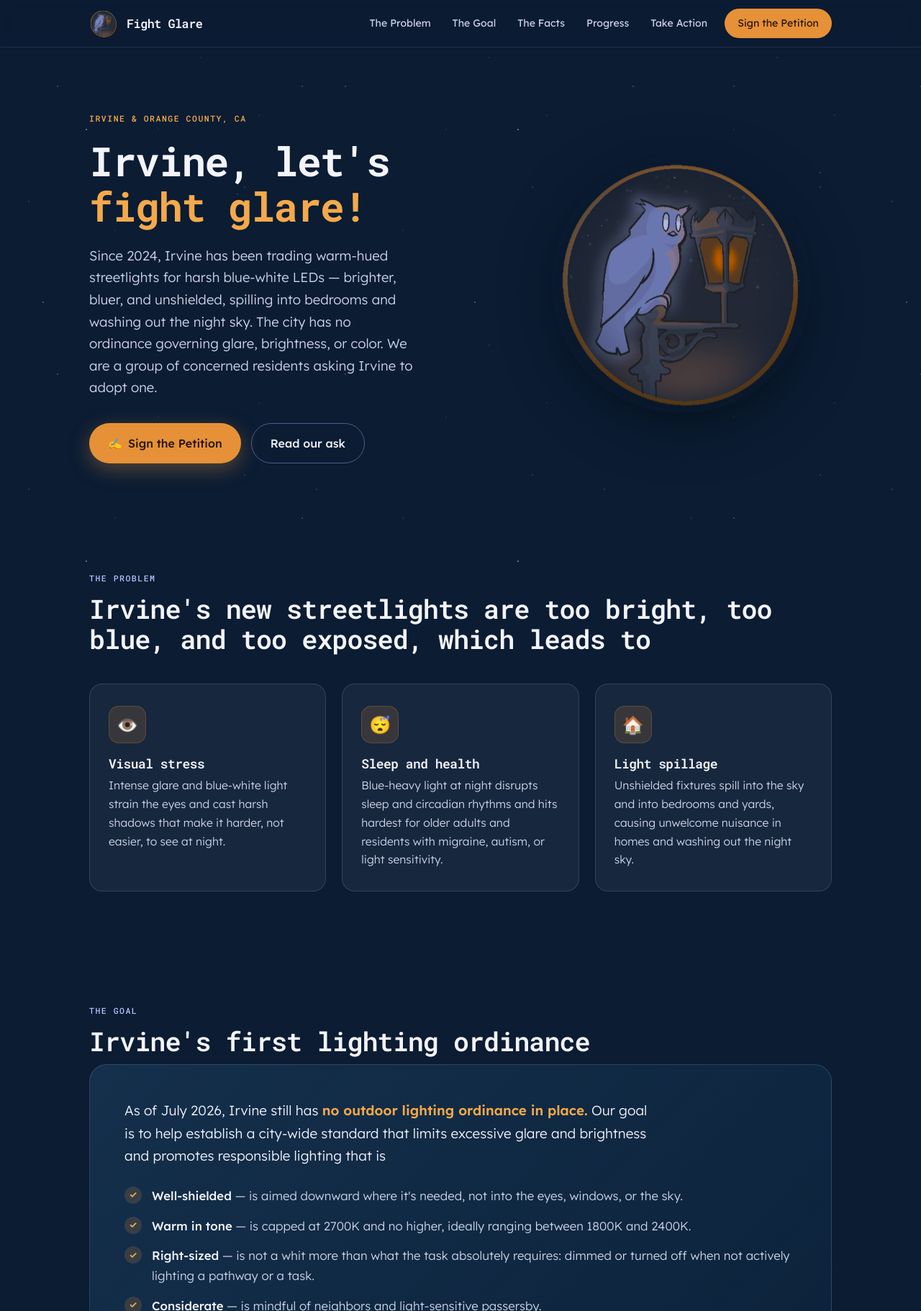
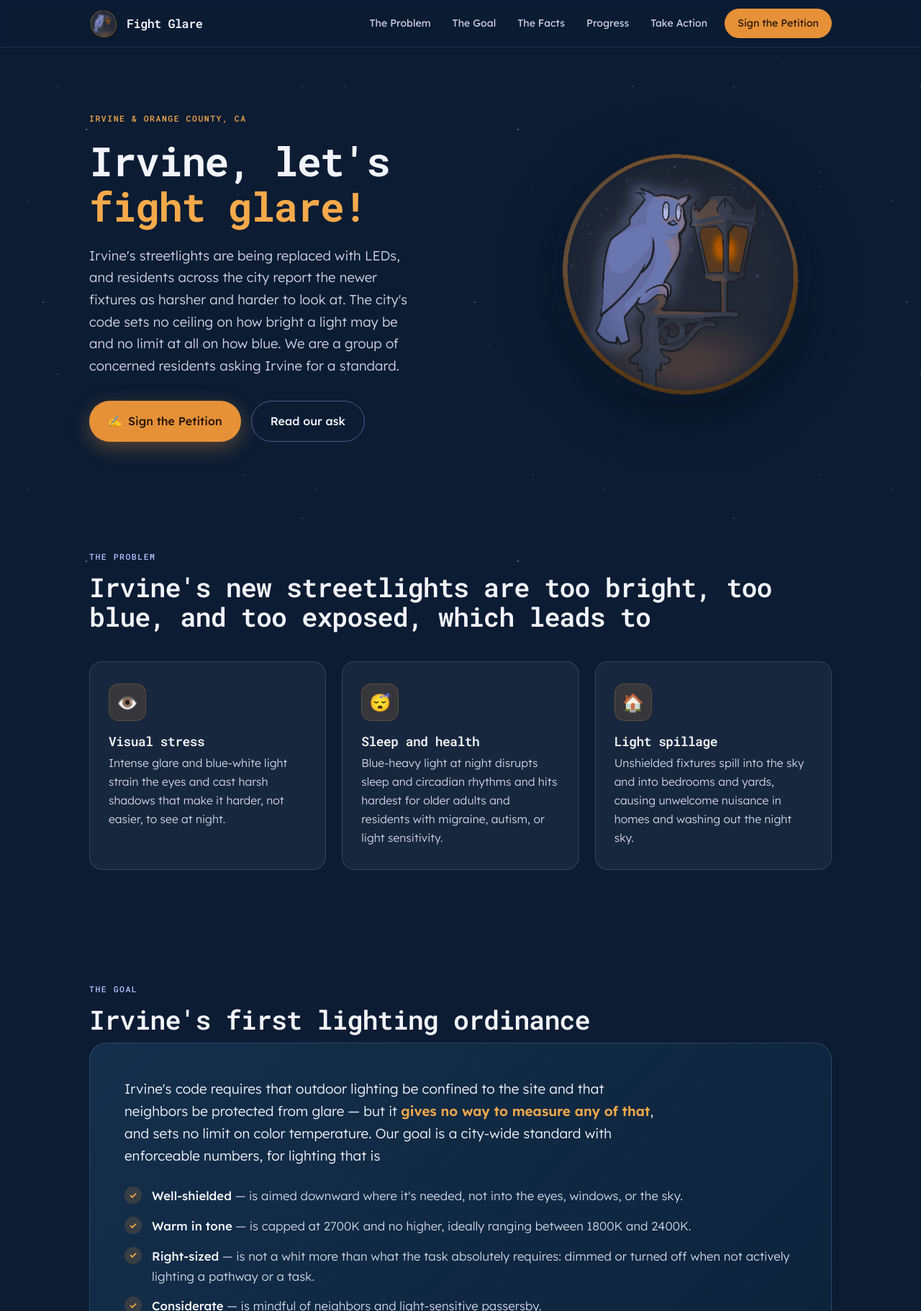
Before and after one commit to arphysics/fight_glare_movement, a plain HTML site: page index.html in a window 1280 px wide. Shown: the top 1822 px of the page at 72% size. Drawn offline with Linux system fonts and the light colour scheme.

Commit message:
Stop claiming Irvine has no lighting ordinance
The fact-check found Irvine Zoning Ordinance § 3-16-1 (Ord. 92-3, 1992):
"Outdoor lighting shall be designed and installed so that all direct rays
are confined to the site and adjacent properties are protected from glare."
That is an ordinance governing glare. The Security Code also sets MINIMUM
illuminance levels, so brightness is regulated too — just with a floor and
no ceiling. Only the colour claim survived: no CCT limit appears anywhere.

The claim appeared in three places — og:description, hero lead, goal panel —
and each is now worded to be true whether or not § 3-16-1 reads exactly as
reported, because each states a narrower fact: no ceiling on brightness, no
limit on colour temperature, no way to measure the glare rule that exists.

Also removed from the hero:

- "unshielded" — Irvine's Standard Plans § 103 reportedly requires cut-off
  luminaires, and cut-off is the shielding requirement
- "Since 2024" — every source for that date traced back to our own petition.
  SCE's retrofit programme dates to 2016, and resident complaints appear in
  a council packet in 2023
- "bluer" — SCE describes its Option E fixtures as 3000K warm white; no
  document establishes what Irvine actually installed

What replaced them is what can be stood behind today: streetlights are being
replaced with LEDs, residents report the result as harsher, and the code sets
no limit.

The goal panel now makes the stronger ask — give the existing 1992 provision
enforceable numbers, rather than write a first ordinance. Harder to deflect,
because the city already committed to the principle.

Not yet resolved: whether Irvine or SCE owns the roadway streetlights. That
answer may reshape this again.

Co-Authored-By: Claude Opus 5 (1M context) <noreply@anthropic.com>

```diff
--- a/index.html
+++ b/index.html
@@ -8,7 +8,7 @@
 
 <!-- Social share preview -->
 <meta property="og:title" content="Fight Glare — Warmer, shielded streetlights for Irvine, CA" />
-<meta property="og:description" content="Irvine has no outdoor lighting ordinance. We're residents asking for one — warm, shielded, night-friendly light." />
+<meta property="og:description" content="Irvine's code sets no limit on how bright or how blue a streetlight can be. We're residents asking for a standard — warm, shielded, night-friendly light." />
 <meta property="og:type" content="website" />
 <meta property="og:url" content="https://fightglare.org" />
 <meta property="og:image" content="https://fightglare.org/assets/owl-logo.png" />
@@ -276,7 +276,7 @@
     <div>
       <span class="eyebrow">Irvine &amp; Orange County, CA</span>
       <h1>Irvine, let's <span class="accent">fight glare!</span></h1>
-      <p class="lead">Since 2024, Irvine has been trading warm-hued streetlights for harsh blue-white LEDs — brighter, bluer, and unshielded, spilling into bedrooms and washing out the night sky. The city has no ordinance governing glare, brightness, or color. We are a group of concerned residents asking Irvine to adopt one.</p>
+      <p class="lead">Irvine's streetlights are being replaced with LEDs, and residents across the city report the newer fixtures as harsher and harder to look at. The city's code sets no ceiling on how bright a light may be and no limit at all on how blue. We are a group of concerned residents asking Irvine for a standard.</p>
       <div class="hero-actions">
         <a class="btn btn-primary" href="#petition-link" data-petition><span aria-hidden="true">✍️</span> Sign the Petition</a>
         <a class="btn btn-ghost" href="#goal">Read our ask</a>
@@ -322,7 +322,7 @@
     <div class="section-tag">The Goal</div>
     <h2 class="section-title">Irvine's first lighting ordinance</h2>
     <div class="goal-panel">
-      <p class="goal-lead">As of July 2026, Irvine still has <strong>no outdoor lighting ordinance in place.</strong> Our goal is to help establish a city-wide standard that limits excessive glare and brightness and promotes responsible lighting that is</p>
+      <p class="goal-lead">Irvine's code requires that outdoor lighting be confined to the site and that neighbors be protected from glare — but it <strong>gives no way to measure any of that</strong>, and sets no limit on color temperature. Our goal is a city-wide standard with enforceable numbers, for lighting that is</p>
       <ul class="goal-list">
         <li><strong>Well-shielded</strong> — is aimed downward where it's needed, not into the eyes, windows, or the sky.</li>
         <li><strong>Warm in tone</strong> — is capped at 2700K and no higher, ideally ranging between 1800K and 2400K.</li>
```
